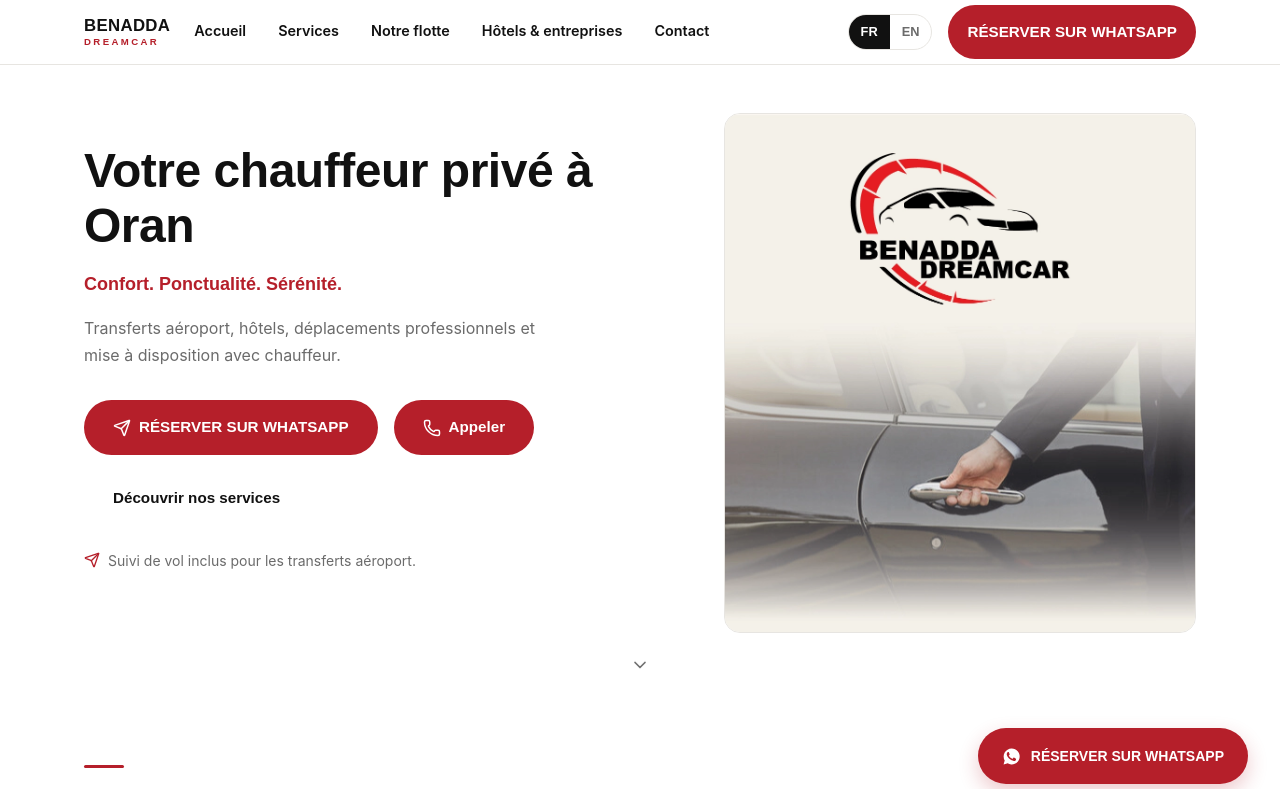
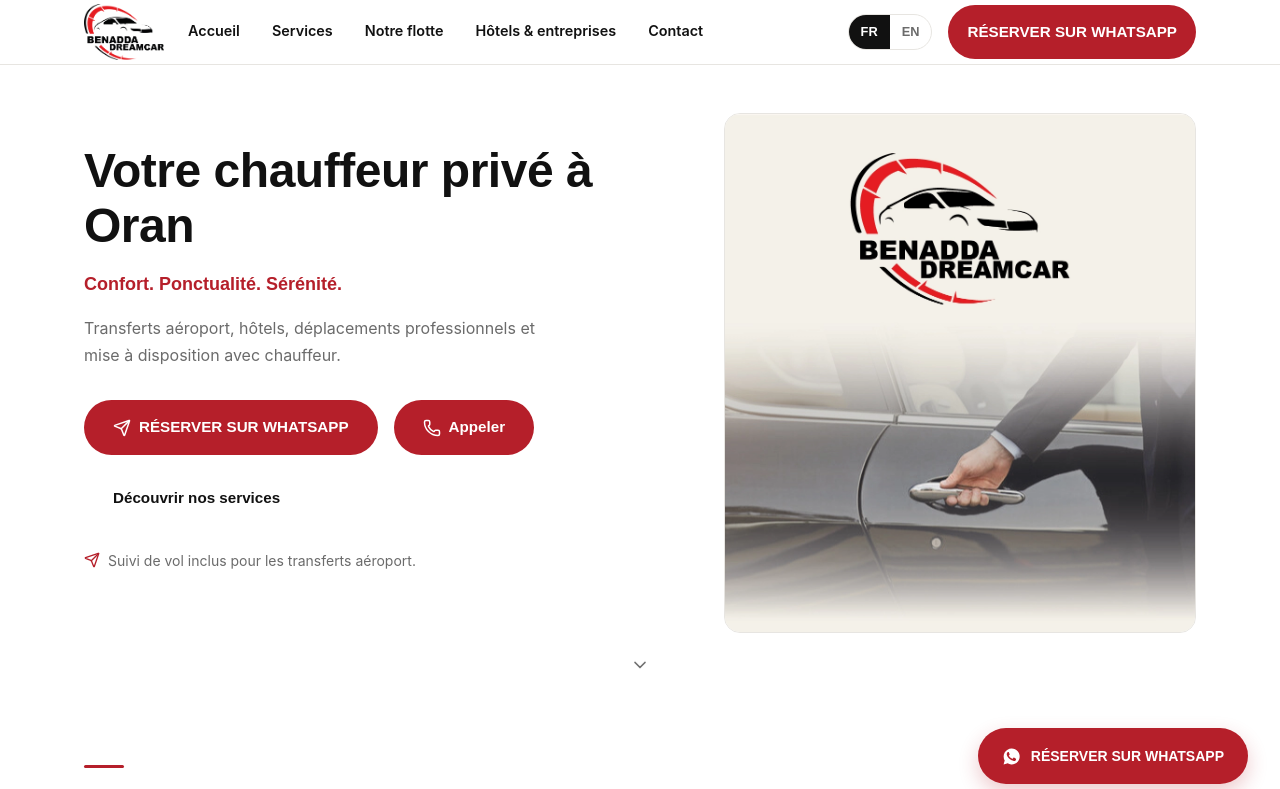
Before and after one commit to berkaouibilalXI/vtc-benaddadreamcar, a React (Vite) app: page / in a window 1280 px wide. Shown: the top 789 px of the page. Built offline with nearby package versions, Linux system fonts and the light colour scheme.

Commit message:
Replace brand name text with logo image in Navbar component

```diff
--- a/src/components/Navbar.jsx
+++ b/src/components/Navbar.jsx
@@ -17,9 +17,7 @@
     <nav className="sticky top-0 z-50 border-b border-line bg-white/90 backdrop-blur-md">
       <div className={`${container} flex h-16 items-center justify-start gap-6`}>
         <a href="#hero" className="font-display text-[1.05rem] font-extrabold leading-none tracking-[0.02em]">
-          BENADDA
-          <br />
-          <span className="mt-0.5 block text-[0.6rem] font-bold tracking-[0.25em] text-red">DREAMCAR</span>
+          <img src="/logo-black.png" alt="LOGO" width={80}/>
         </a>
 
         <div className="hidden flex-1 items-center gap-8 text-[0.9rem] font-semibold desktop:flex">
```
